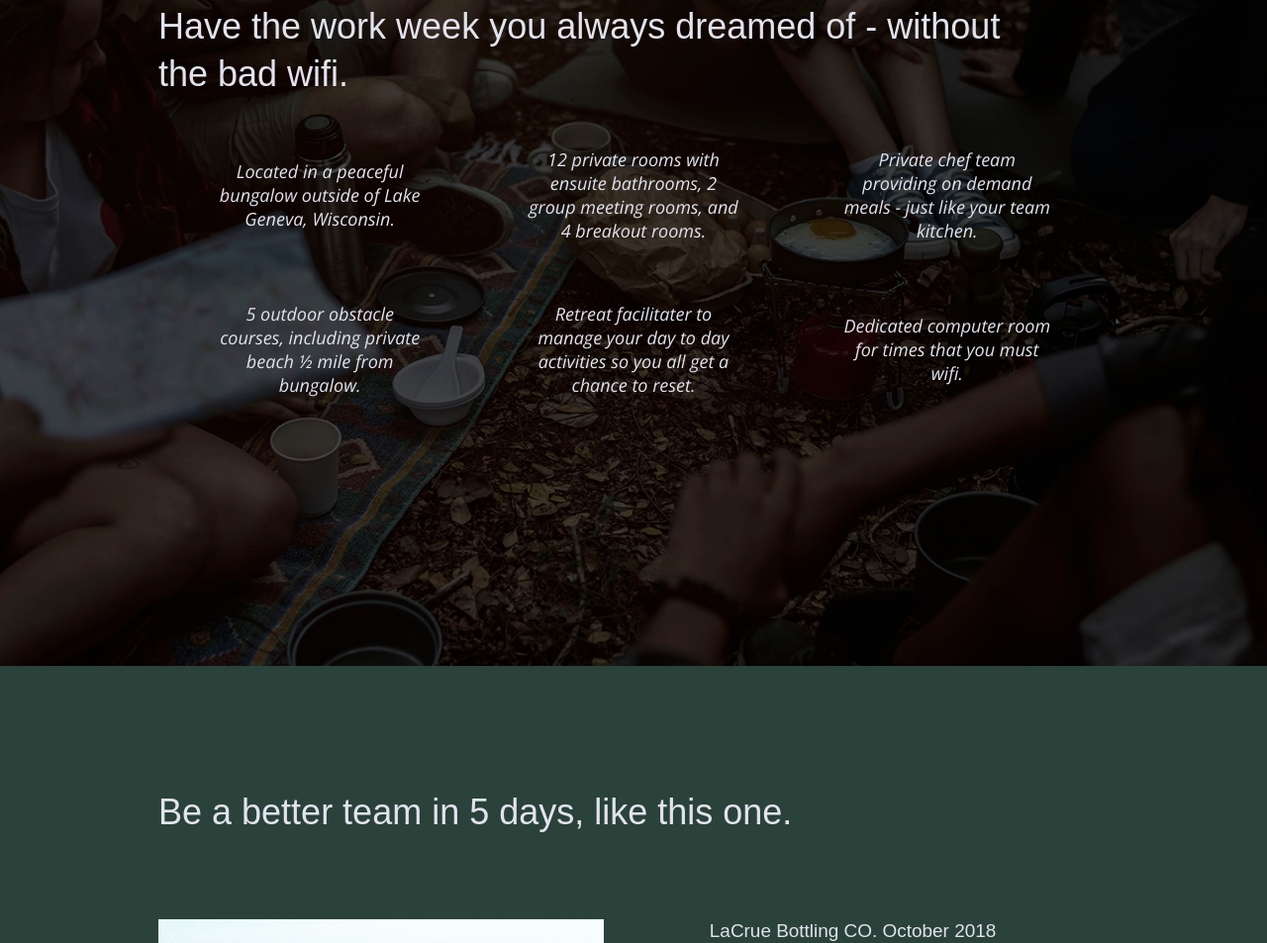
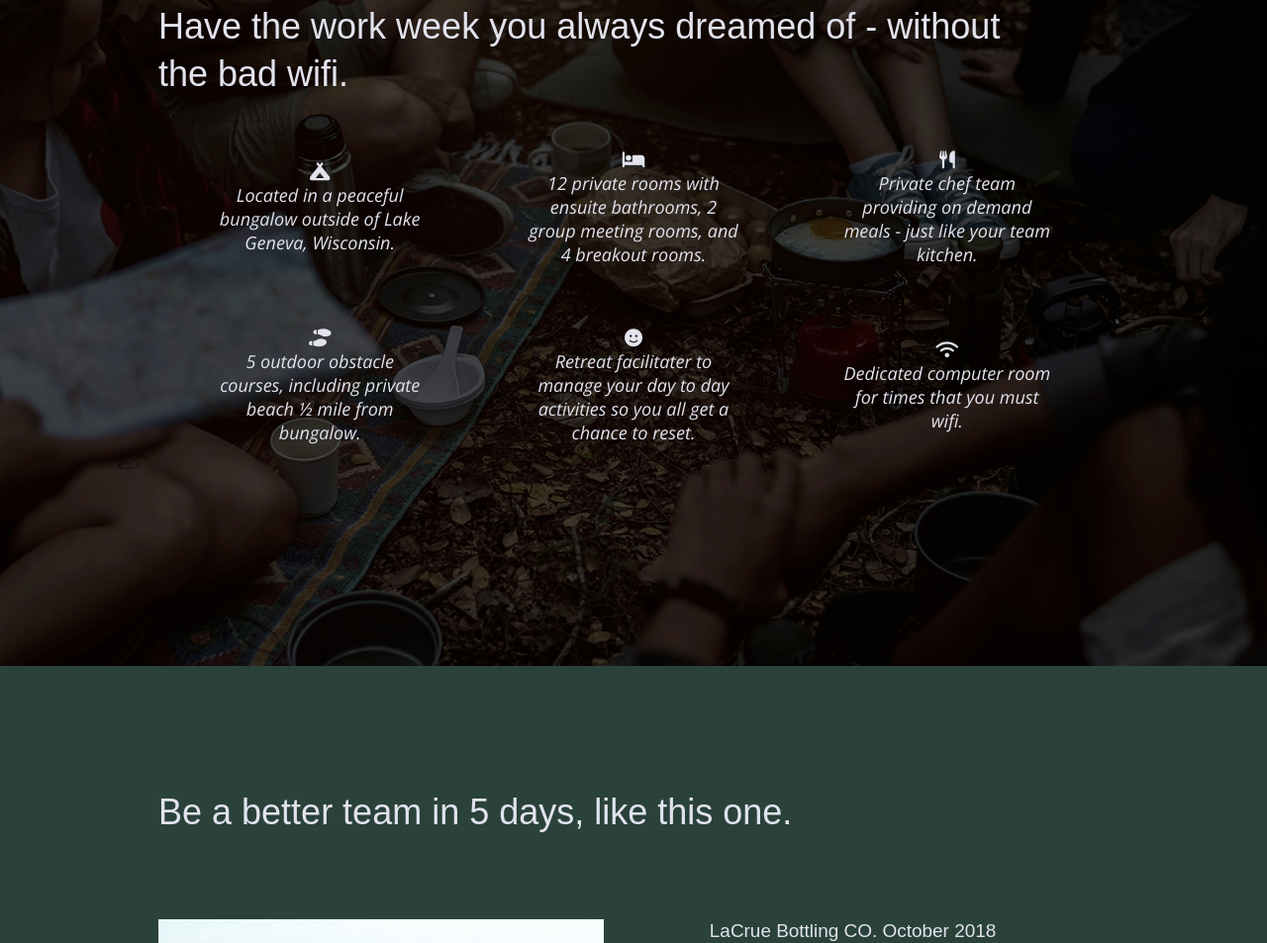
Before and after one commit to Mandy1071/unplugged-website, a website built with Parcel: page unplugged-starter/index.html in a window 1280 px wide. Shown: the part 1115-2068 px from the top of the page at 99% size. Built offline with nearby package versions, Linux system fonts and the light colour scheme; files whose address does not match are found by name.

Commit message:
Icons added

```diff
--- a/unplugged-starter/index.html
+++ b/unplugged-starter/index.html
@@ -21,7 +21,8 @@
   <!-- Google Fonts -->
   <link href="https://fonts.googleapis.com/css2?family=Open+Sans:ital@1&display=swap" rel="stylesheet">
   <link href="https://fonts.googleapis.com/css2?family=Poppins:wght@700&display=swap" rel="stylesheet">
-
+  <!-- FontAwesome -->
+  <script src="https://kit.fontawesome.com/a4550a4513.js" crossorigin="anonymous"></script>
 
   <meta name="theme-color" content="#fafafa">
 </head>
@@ -75,6 +76,7 @@
     <div class="features-items">
       <article>
         <p class="fontawesome-icon">
+          <i class="fas fa-campground"></i>
         </p>
         <p class="features-item-description">
           Located in a peaceful bungalow outside of Lake Geneva, Wisconsin.
@@ -82,6 +84,7 @@
       </article>
       <article>
         <p class="fontawesome-icon">
+          <i class="fas fa-bed"></i>
         </p>
         <p class="features-item-description">
           12 private rooms with ensuite bathrooms, 2 group meeting rooms, and 4 breakout rooms.
@@ -89,6 +92,7 @@
       </article>
       <article>
         <p class="fontawesome-icon">
+          <i class="fas fa-utensils"></i>
         </p>
         <p class="features-item-description">
           Private chef team providing on demand meals - just like your team kitchen.
@@ -96,6 +100,7 @@
       </article>
       <article>
         <p class="fontawesome-icon">
+          <i class="fas fa-shoe-prints"></i>
          </p>
         <P class="features-item-description">
           5 outdoor obstacle courses, including private beach ½ mile from bungalow.
@@ -103,6 +108,7 @@
       </article>
       <article>
         <p class="fontawesome-icon">
+          <i class="fas fa-smile"></i>
         </p>
         <p class="features-item-description">
           Retreat facilitater to manage your day to day activities so you all get a chance to reset.
@@ -110,6 +116,7 @@
       </article>
       <article>
         <p class="fontawesome-icon">
+          <i class="fas fa-wifi"></i>
         </p>
         <p class="features-item-description">
           Dedicated computer room for times that you must wifi.
```
